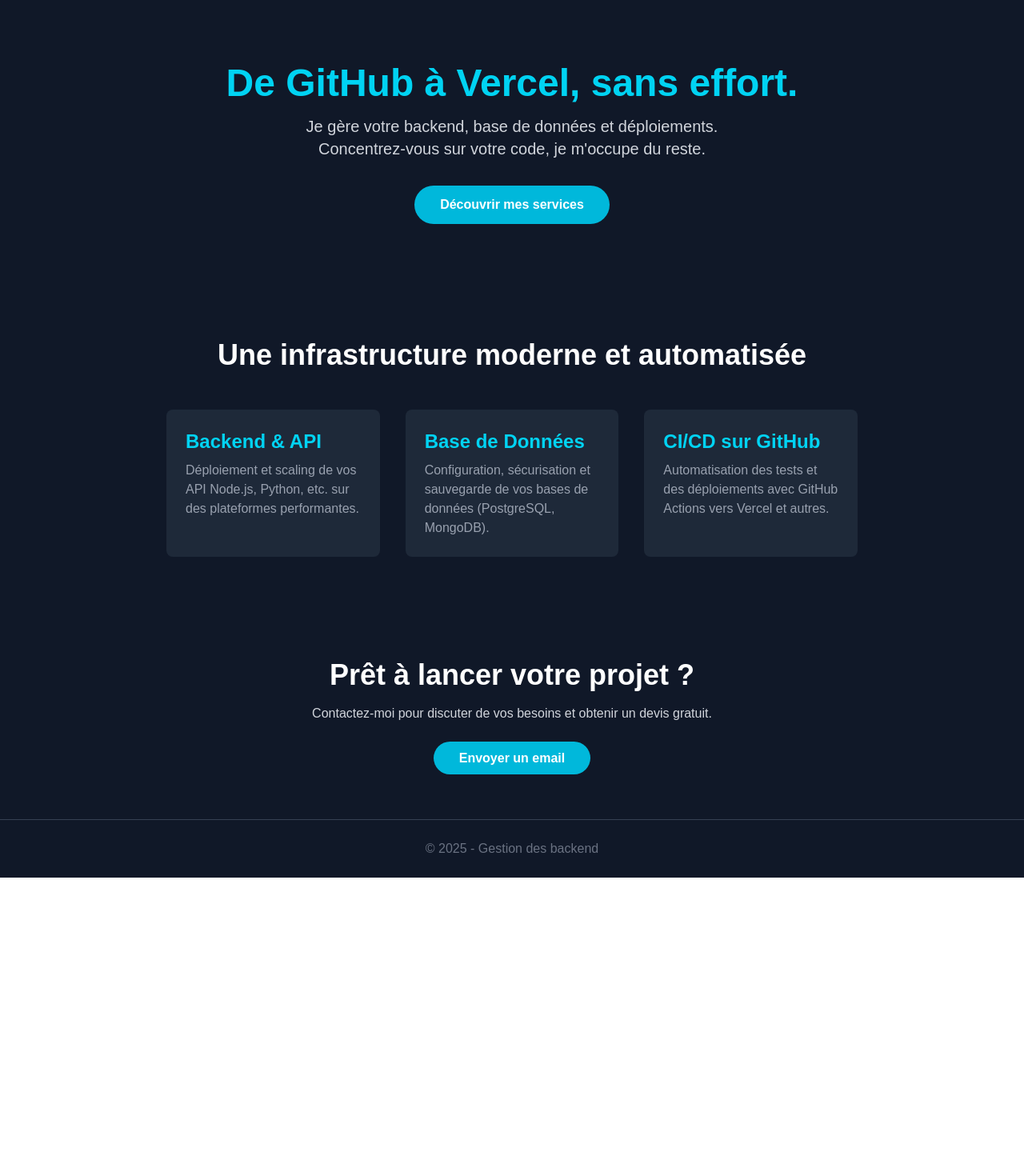
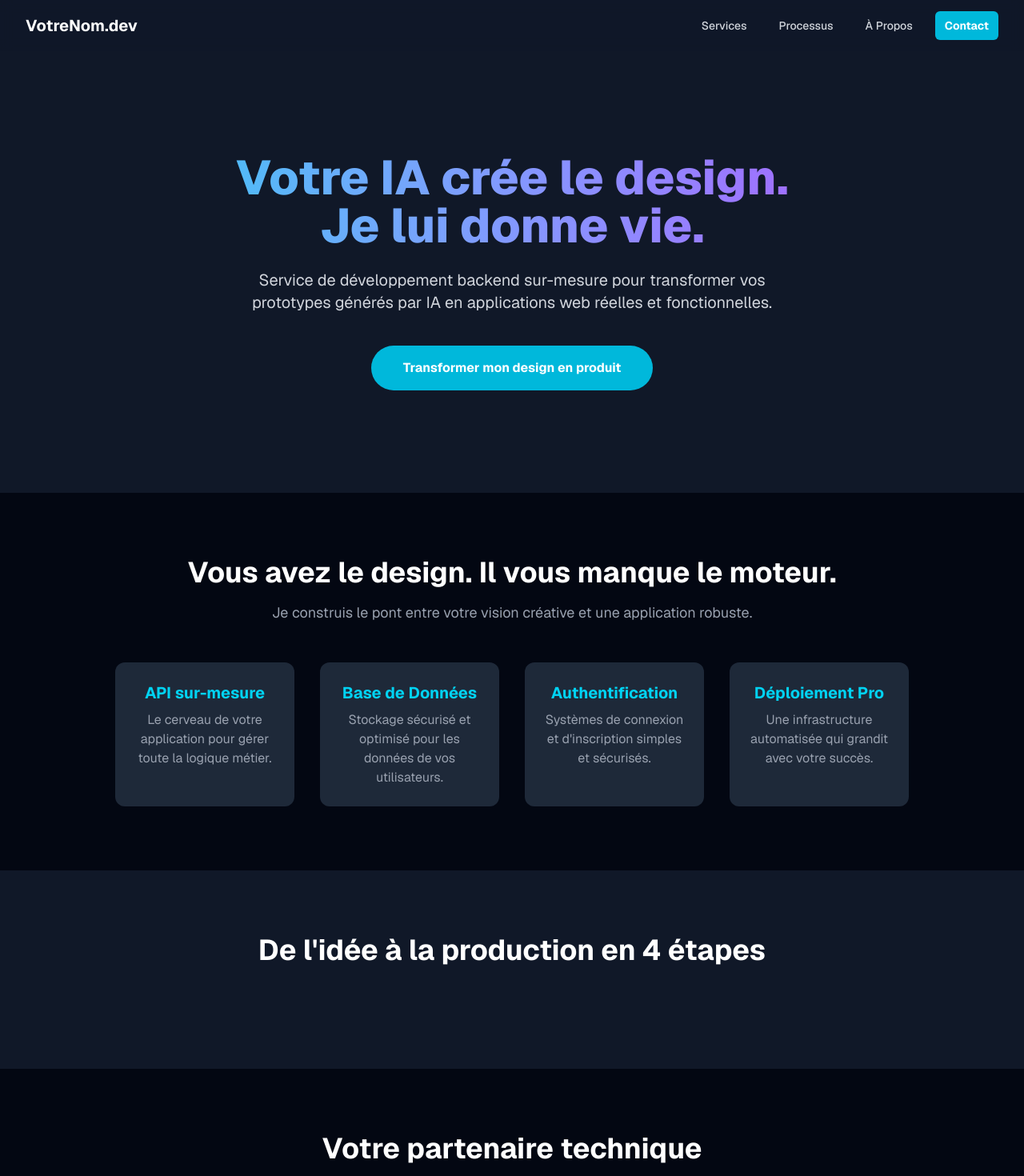
Before and after one commit to Christvirgil/page-de-services, a Next.js app: page / in a window 1280 px wide. Shown: the top 1470 px of the page at 80% size. Before the commit the page ends 1097 px from the top, so only its background shows below. Built offline with nearby package versions, Linux system fonts and the light colour scheme.

Commit message:
feat: Refonte complète de la landing page avec menu et message ciblé IA

```diff
--- a/app/page.tsx
+++ b/app/page.tsx
@@ -1,74 +1,93 @@
 // app/page.tsx
+import Header from '@/components/Header'; // Importe le nouveau composant
 
 export default function HomePage() {
   return (
-    <div className="bg-gray-900 text-white min-h-screen">
+    <div className="bg-gray-900 text-white min-h-screen font-sans">
+      <Header /> {/* Voilà votre menu ! */}
 
+      <main>
         {/* ===== SECTION HÉROS ===== */}
-      <header className="text-center py-20 px-4">
-        <h1 className="text-5xl font-bold text-cyan-400">
-          De GitHub à Vercel, sans effort.
+        <section id="accueil" className="text-center py-24 sm:py-32 px-4">
+          <h1 className="text-4xl sm:text-6xl font-extrabold text-transparent bg-clip-text bg-gradient-to-r from-cyan-400 to-purple-500">
+            Votre IA crée le design. <br/> Je lui donne vie.
           </h1>
-        <p className="mt-4 text-xl text-gray-300">
-          Je gère votre backend, base de données et déploiements.
-          <br />
-          Concentrez-vous sur votre code, je m'occupe du reste.
+          <p className="mt-6 max-w-2xl mx-auto text-lg sm:text-xl text-gray-300">
+            Service de développement backend sur-mesure pour transformer vos prototypes générés par IA en applications web réelles et fonctionnelles.
           </p>
           <a
-          href="#services"
-          className="mt-8 inline-block bg-cyan-500 hover:bg-cyan-600 text-white font-bold py-3 px-8 rounded-full transition-colors"
+            href="#contact"
+            className="mt-10 inline-block bg-cyan-500 hover:bg-cyan-600 text-white font-bold py-4 px-10 rounded-full transition-transform transform hover:scale-105"
           >
-          Découvrir mes services
+            Transformer mon design en produit
           </a>
-      </header>
+        </section>
 
-      <main className="max-w-4xl mx-auto px-4">
-
-        {/* ===== SECTION SERVICES ===== */}
-        <section id="services" className="py-16">
-          <h2 className="text-4xl font-bold text-center mb-12">
-            Une infrastructure moderne et automatisée
-          </h2>
-          <div className="grid md:grid-cols-3 gap-8">
-            {/* Service 1 */}
-            <div className="bg-gray-800 p-6 rounded-lg">
-              <h3 className="text-2xl font-bold text-cyan-400 mb-2">Backend & API</h3>
-              <p className="text-gray-400">Déploiement et scaling de vos API Node.js, Python, etc. sur des plateformes performantes.</p>
+        {/* ===== SECTION SERVICES (Nouvelle version) ===== */}
+        <section id="services" className="py-20 bg-gray-950">
+          <div className="max-w-5xl mx-auto px-4 text-center">
+            <h2 className="text-3xl sm:text-4xl font-bold mb-4">Vous avez le design. Il vous manque le moteur.</h2>
+            <p className="text-lg text-gray-400 mb-12">Je construis le pont entre votre vision créative et une application robuste.</p>
+            <div className="grid md:grid-cols-4 gap-8">
+              {/* Vous pouvez détailler vos services ici */}
+              <div className="bg-gray-800 p-6 rounded-xl">
+                <h3 className="text-xl font-bold text-cyan-400 mb-2">API sur-mesure</h3>
+                <p className="text-gray-400">Le cerveau de votre application pour gérer toute la logique métier.</p>
               </div>
-            {/* Service 2 */}
-            <div className="bg-gray-800 p-6 rounded-lg">
-              <h3 className="text-2xl font-bold text-cyan-400 mb-2">Base de Données</h3>
-              <p className="text-gray-400">Configuration, sécurisation et sauvegarde de vos bases de données (PostgreSQL, MongoDB).</p>
+              <div className="bg-gray-800 p-6 rounded-xl">
+                <h3 className="text-xl font-bold text-cyan-400 mb-2">Base de Données</h3>
+                <p className="text-gray-400">Stockage sécurisé et optimisé pour les données de vos utilisateurs.</p>
               </div>
-            {/* Service 3 */}
-            <div className="bg-gray-800 p-6 rounded-lg">
-              <h3 className="text-2xl font-bold text-cyan-400 mb-2">CI/CD sur GitHub</h3>
-              <p className="text-gray-400">Automatisation des tests et des déploiements avec GitHub Actions vers Vercel et autres.</p>
+              <div className="bg-gray-800 p-6 rounded-xl">
+                <h3 className="text-xl font-bold text-cyan-400 mb-2">Authentification</h3>
+                <p className="text-gray-400">Systèmes de connexion et d'inscription simples et sécurisés.</p>
+              </div>
+              <div className="bg-gray-800 p-6 rounded-xl">
+                <h3 className="text-xl font-bold text-cyan-400 mb-2">Déploiement Pro</h3>
+                <p className="text-gray-400">Une infrastructure automatisée qui grandit avec votre succès.</p>
+              </div>
             </div>
           </div>
         </section>
 
-        {/* ===== SECTION CONTACT ===== */}
-        <section id="contact" className="py-16 text-center">
-           <h2 className="text-4xl font-bold text-center mb-4">
-            Prêt à lancer votre projet ?
-          </h2>
-          <p className="text-gray-300 mb-8">Contactez-moi pour discuter de vos besoins et obtenir un devis gratuit.</p>
-          <a
-            href="mailto:christvirgil34@gmail.com"
-            className="bg-cyan-500 hover:bg-cyan-600 text-white font-bold py-3 px-8 rounded-full transition-colors"
-          >
-            Envoyer un email
-          </a>
+        {/* ===== SECTION PROCESSUS ===== */}
+        <section id="processus" className="py-20">
+           <div className="max-w-5xl mx-auto px-4 text-center">
+            <h2 className="text-3xl sm:text-4xl font-bold mb-12">De l'idée à la production en 4 étapes</h2>
+            {/* Ici vous pouvez détailler les 4 étapes */}
+          </div>
         </section>
 
+        {/* ===== SECTION À PROPOS ===== */}
+        <section id="a-propos" className="py-20 bg-gray-950">
+           <div className="max-w-3xl mx-auto px-4 text-center">
+            <h2 className="text-3xl sm:text-4xl font-bold mb-4">Votre partenaire technique</h2>
+             <p className="text-lg text-gray-400">
+               Passionné par l'intersection de l'IA et du développement web, j'aide les créateurs à surmonter l'obstacle technique qui sépare une belle image d'un vrai produit.
+             </p>
+          </div>
+        </section>
+
+        {/* ===== SECTION CONTACT ===== */}
+        <section id="contact" className="py-20 text-center">
+           <div className="max-w-2xl mx-auto px-4">
+            <h2 className="text-3xl sm:text-4xl font-bold mb-4">
+              Prêt à donner vie à votre application ?
+            </h2>
+            <p className="text-gray-300 mb-8">Discutons de la manière dont nous pouvons transformer votre design en une application fonctionnelle que vos utilisateurs adoreront.</p>
+            <a
+              href="mailto:votre.email@example.com"
+              className="bg-cyan-500 hover:bg-cyan-600 text-white font-bold py-4 px-10 rounded-full transition-transform transform hover:scale-105"
+            >
+              Planifier un appel gratuit
+            </a>
+           </div>
+        </section>
       </main>
 
-      {/* ===== FOOTER ===== */}
-      <footer className="text-center py-6 border-t border-gray-700">
-        <p className="text-gray-500">© 2025 - Gestion des backend</p>
+      <footer className="text-center py-6 border-t border-gray-800">
+        <p className="text-gray-500">© 2024 - Christ Virgil</p>
       </footer>
-
     </div>
-  )
+  );
 }
--- /dev/null
+++ b/components/Header.tsx
@@ -0,0 +1,96 @@
+// components/Header.tsx
+"use client"; // Ce composant a besoin d'interactivité côté client (pour le menu mobile)
+
+import { useState } from 'react';
+import Link from 'next/link';
+
+export default function Header() {
+  const [isMenuOpen, setIsMenuOpen] = useState(false);
+
+  const navLinks = [
+    { name: "Services", href: "#services" },
+    { name: "Processus", href: "#processus" },
+    { name: "À Propos", href: "#a-propos" },
+  ];
+
+  return (
+    <header className="bg-gray-900/80 backdrop-blur-sm sticky top-0 z-50">
+      <nav className="max-w-7xl mx-auto px-4 sm:px-6 lg:px-8">
+        <div className="flex items-center justify-between h-16">
+          {/* Logo ou Nom */}
+          <div className="flex-shrink-0">
+            <Link href="/" className="text-white font-bold text-xl">
+              VotreNom.dev
+            </Link>
+          </div>
+
+          {/* Liens pour grand écran */}
+          <div className="hidden md:block">
+            <div className="ml-10 flex items-baseline space-x-4">
+              {navLinks.map((link) => (
+                <a
+                  key={link.name}
+                  href={link.href}
+                  className="text-gray-300 hover:bg-gray-700 hover:text-white px-3 py-2 rounded-md text-sm font-medium"
+                >
+                  {link.name}
+                </a>
+              ))}
+              <a
+                href="#contact"
+                className="bg-cyan-500 text-white hover:bg-cyan-600 px-3 py-2 rounded-md text-sm font-bold"
+              >
+                Contact
+              </a>
+            </div>
+          </div>
+
+          {/* Bouton Hamburger pour mobile */}
+          <div className="md:hidden">
+            <button
+              onClick={() => setIsMenuOpen(!isMenuOpen)}
+              className="inline-flex items-center justify-center p-2 rounded-md text-gray-400 hover:text-white hover:bg-gray-700 focus:outline-none"
+            >
+              <span className="sr-only">Ouvrir le menu principal</span>
+              {/* Icône (X ou hamburger) */}
+              {isMenuOpen ? (
+                <svg className="h-6 w-6" xmlns="http://www.w3.org/2000/svg" fill="none" viewBox="0 0 24 24" stroke="currentColor">
+                  <path strokeLinecap="round" strokeLinejoin="round" strokeWidth={2} d="M6 18L18 6M6 6l12 12" />
+                </svg>
+              ) : (
+                <svg className="h-6 w-6" xmlns="http://www.w3.org/2000/svg" fill="none" viewBox="0 0 24 24" stroke="currentColor">
+                  <path strokeLinecap="round" strokeLinejoin="round" strokeWidth={2} d="M4 6h16M4 12h16M4 18h16" />
+                </svg>
+              )}
+            </button>
+          </div>
+        </div>
+      </nav>
+
+      {/* Menu déroulant pour mobile */}
+      {isMenuOpen && (
+        <div className="md:hidden">
+          <div className="px-2 pt-2 pb-3 space-y-1 sm:px-3">
+            {navLinks.map((link) => (
+              <a
+                key={link.name}
+                href={link.href}
+                onClick={() => setIsMenuOpen(false)} // Ferme le menu au clic
+                className="text-gray-300 hover:bg-gray-700 hover:text-white block px-3 py-2 rounded-md text-base font-medium"
+              >
+                {link.name}
+              </a>
+            ))}
+             <a
+                href="#contact"
+                onClick={() => setIsMenuOpen(false)}
+                className="bg-cyan-500 text-white hover:bg-cyan-600 block px-3 py-2 rounded-md text-base font-bold mt-2"
+              >
+                Contact
+              </a>
+          </div>
+        </div>
+      )}
+    </header>
+  );
+}
```
Lines whose indentation alone changed are shown as unchanged.
